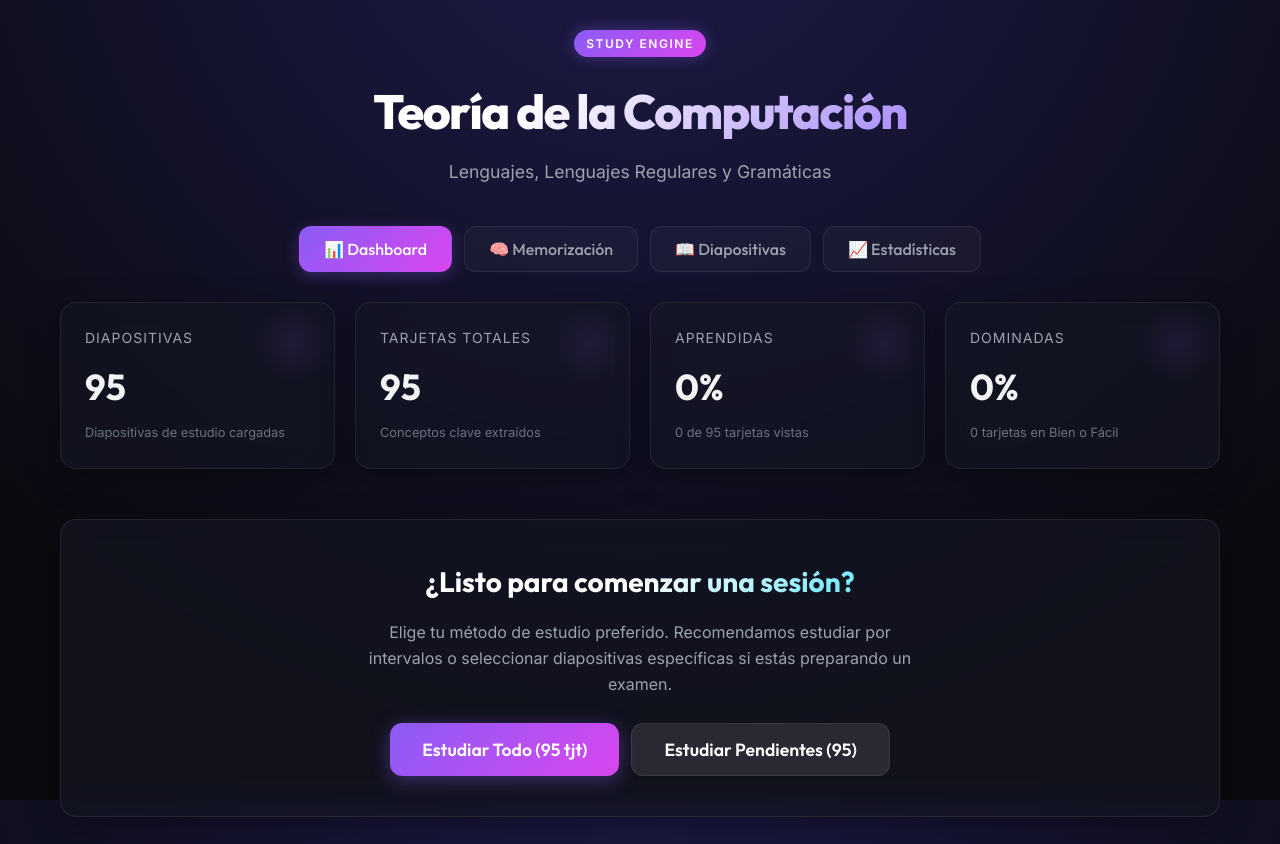
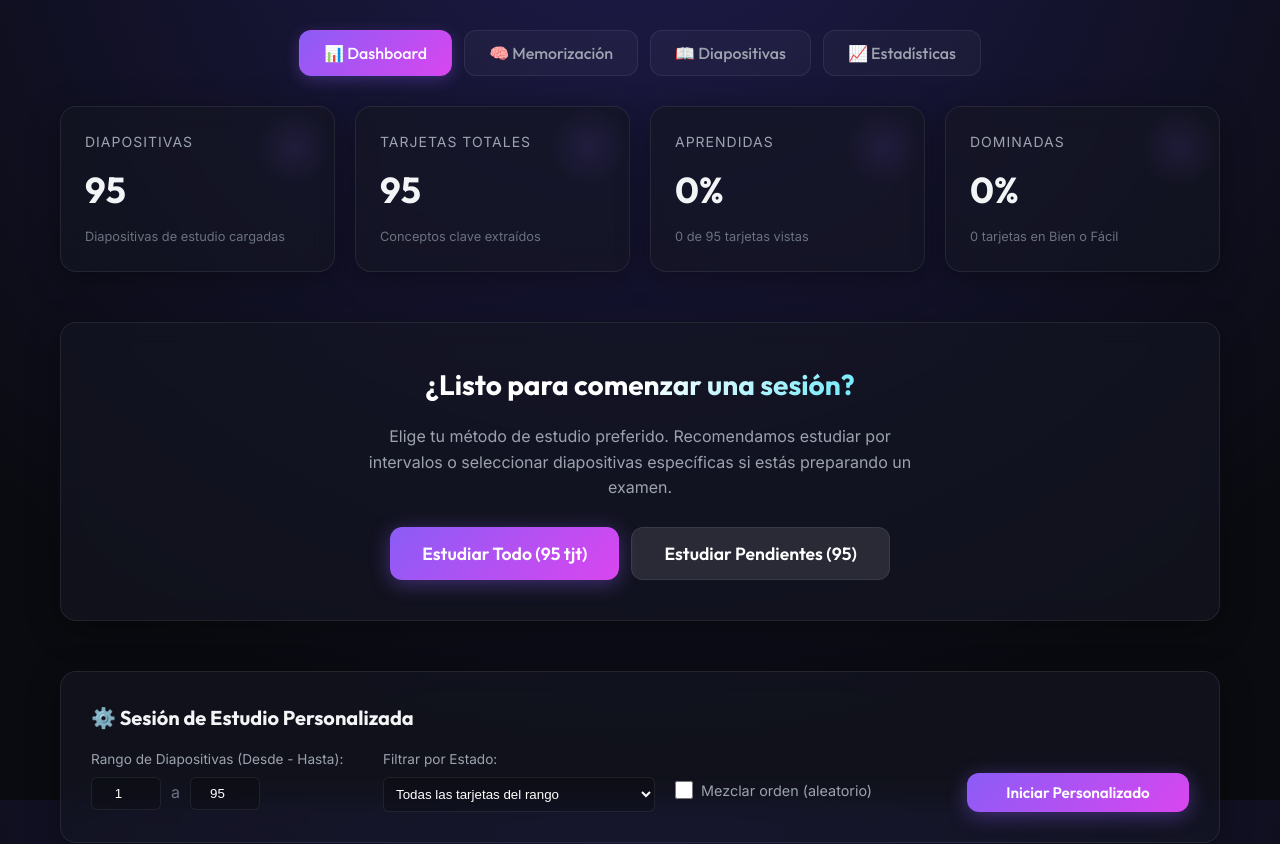
Before and after one commit to martinvarela206/MemoCard, a React (Vite) app: page / in a window 1280 px wide. Shown: the top 844 px of the page. Built offline with nearby package versions, Linux system fonts and the light colour scheme.

Commit message:
fix: Navbar y Autoreload del JSON.

```diff
--- a/src/App.jsx
+++ b/src/App.jsx
@@ -309,11 +309,80 @@ function renderSlideLines(content, blurConcepts = false, onRevealConcept = null)
 }
 
 function App() {
-  const [activeTab, setActiveTab] = useState('dashboard');
-  const [cards, setCards] = useState([]);
-  const [studySession, setStudySession] = useState(null); // { queue: [], currentIndex: 0, showAnswer: false }
-  const [selectedSlide, setSelectedSlide] = useState(data.slides[0]?.id || 1);
-  const [clozeMode, setClozeMode] = useState(false);
+  const [activeTab, setActiveTab] = useState(() => {
+    const val = localStorage.getItem('memocard_active_tab');
+    return ['dashboard', 'study', 'slides', 'stats'].includes(val) ? val : 'dashboard';
+  });
+
+  const [cards, setCards] = useState(() => {
+    const savedProgress = localStorage.getItem('memocard_progress');
+    let progressMap = {};
+    if (savedProgress) {
+      try {
+        progressMap = JSON.parse(savedProgress);
+      } catch (e) {
+        console.error("Error loading progress map", e);
+      }
+    }
+    return data.cards.map(c => ({
+      ...c,
+      status: progressMap[c.id] || 'unlearned'
+    }));
+  });
+
+  const [studySession, setStudySession] = useState(() => {
+    const savedSession = localStorage.getItem('memocard_study_session');
+    if (!savedSession) return null;
+    try {
+      const parsed = JSON.parse(savedSession);
+      const savedProgress = localStorage.getItem('memocard_progress');
+      let progressMap = {};
+      if (savedProgress) {
+        try {
+          progressMap = JSON.parse(savedProgress);
+        } catch (e) {
+          console.error("Error loading progress map", e);
+        }
+      }
+
+      const hydratedCards = data.cards.map(c => ({
+        ...c,
+        status: progressMap[c.id] || 'unlearned'
+      }));
+
+      const reconstructedQueue = parsed.queueIds
+        .map(id => hydratedCards.find(c => c.id === id))
+        .filter(Boolean);
+
+      if (reconstructedQueue.length > 0) {
+        return {
+          queue: reconstructedQueue,
+          currentIndex: Math.min(parsed.currentIndex, reconstructedQueue.length - 1),
+          showAnswer: parsed.showAnswer
+        };
+      }
+    } catch (e) {
+      console.error("Error restoring study session", e);
+    }
+    return null;
+  });
+
+  const [selectedSlide, setSelectedSlide] = useState(() => {
+    const saved = localStorage.getItem('memocard_selected_slide');
+    if (saved) {
+      const val = parseInt(saved);
+      if (!isNaN(val) && data.slides.some(s => s.id === val)) {
+        return val;
+      }
+    }
+    return data.slides[0]?.id || 1;
+  });
+
+  const [clozeMode, setClozeMode] = useState(() => {
+    const saved = localStorage.getItem('memocard_cloze_mode');
+    return saved ? JSON.parse(saved) : false;
+  });
+
   const [searchSlide, setSearchSlide] = useState('');
 
   // Custom filter configs
@@ -322,7 +391,32 @@ function App() {
   const [filterStatus, setFilterStatus] = useState('all');
   const [shuffleCustom, setShuffleCustom] = useState(false);
 
-  // Load progress on mount
+  // Sync state to localStorage when changes occur
+  useEffect(() => {
+    localStorage.setItem('memocard_active_tab', activeTab);
+  }, [activeTab]);
+
+  useEffect(() => {
+    localStorage.setItem('memocard_selected_slide', selectedSlide);
+  }, [selectedSlide]);
+
+  useEffect(() => {
+    localStorage.setItem('memocard_cloze_mode', JSON.stringify(clozeMode));
+  }, [clozeMode]);
+
+  useEffect(() => {
+    if (studySession) {
+      localStorage.setItem('memocard_study_session', JSON.stringify({
+        queueIds: studySession.queue.map(c => c.id),
+        currentIndex: studySession.currentIndex,
+        showAnswer: studySession.showAnswer
+      }));
+    } else {
+      localStorage.removeItem('memocard_study_session');
+    }
+  }, [studySession]);
+
+  // Load progress and update study session dynamically when data (JSON) changes
   useEffect(() => {
     const savedProgress = localStorage.getItem('memocard_progress');
     let progressMap = {};
@@ -340,7 +434,30 @@ function App() {
       status: progressMap[c.id] || 'unlearned'
     }));
     setCards(hydratedCards);
-  }, []);
+
+    // Sync active study session queue with any modified/added/removed card contents from JSON
+    setStudySession(prevSession => {
+      if (!prevSession) return null;
+      const updatedQueue = prevSession.queue.map(queueCard => {
+        const matchingCard = hydratedCards.find(c => c.id === queueCard.id);
+        // Keep the updated card data from the fresh JSON, but preserve its status in the active session
+        return matchingCard ? { ...matchingCard, status: queueCard.status } : queueCard;
+      });
+      return {
+        ...prevSession,
+        queue: updatedQueue
+      };
+    });
+
+    // Adjust filter ends if slides size changes
+    setFilterSlideEnd(prev => {
+      if (prev > data.slides.length || prev === 0) {
+        return data.slides.length;
+      }
+      return prev;
+    });
+    // eslint-disable-next-line react-hooks/exhaustive-deps
+  }, [data]);
 
   // Save progress when cards change
   const saveProgress = (updatedCards) => {
@@ -523,14 +640,6 @@ function App() {
 
   return (
     <div className="app-container">
-      {/* Header */}
-      <header className="app-header">
-        <div className="app-title-wrapper">
-          <span className="app-badge">Study Engine</span>
-          <h1>{data.title}</h1>
-          <p>{data.subtitle}</p>
-        </div>
-      </header>
 
       {/* Main Navigation Menu */}
       <nav className="nav-menu">
--- a/src/index.css
+++ b/src/index.css
@@ -87,48 +87,6 @@ body {
   flex-direction: column;
 }
 
-/* App Header */
-.app-header {
-  text-align: center;
-  margin-bottom: 40px;
-  animation: fadeInDown 0.6s ease-out;
-}
-
-.app-title-wrapper {
-  display: inline-flex;
-  flex-direction: column;
-  align-items: center;
-  gap: 8px;
-}
-
-.app-badge {
-  background: var(--grad-primary);
-  color: white;
-  font-size: 0.75rem;
-  font-weight: 600;
-  text-transform: uppercase;
-  padding: 4px 12px;
-  border-radius: 100px;
-  letter-spacing: 1.5px;
-  box-shadow: 0 0 15px rgba(139, 92, 246, 0.4);
-}
-
-.app-header h1 {
-  font-family: var(--font-heading);
-  font-size: 3rem;
-  font-weight: 800;
-  letter-spacing: -0.03em;
-  background: linear-gradient(135deg, #fff 30%, #a78bfa 100%);
-  -webkit-background-clip: text;
-  -webkit-text-fill-color: transparent;
-  margin-top: 8px;
-}
-
-.app-header p {
-  color: var(--text-secondary);
-  font-size: 1.1rem;
-  font-weight: 400;
-}
 
 /* Animations */
 @keyframes fadeInDown {
```
